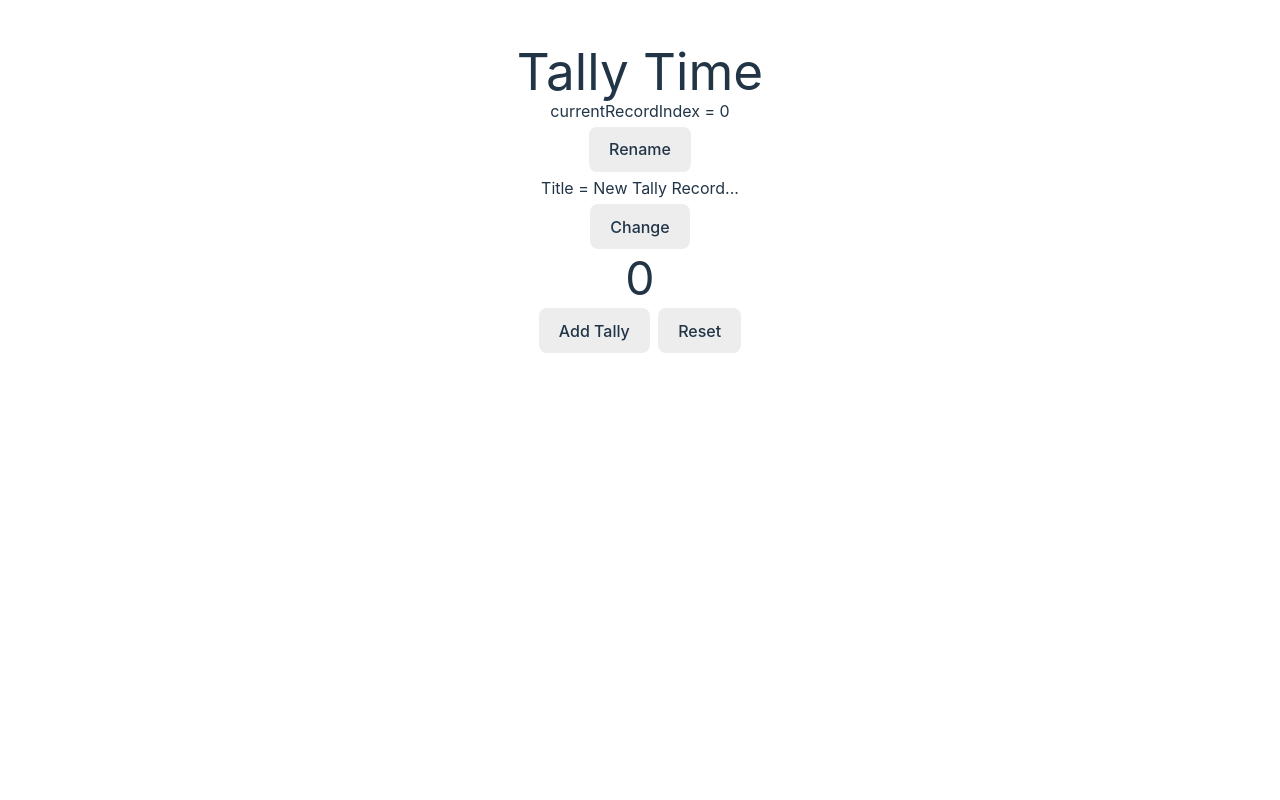
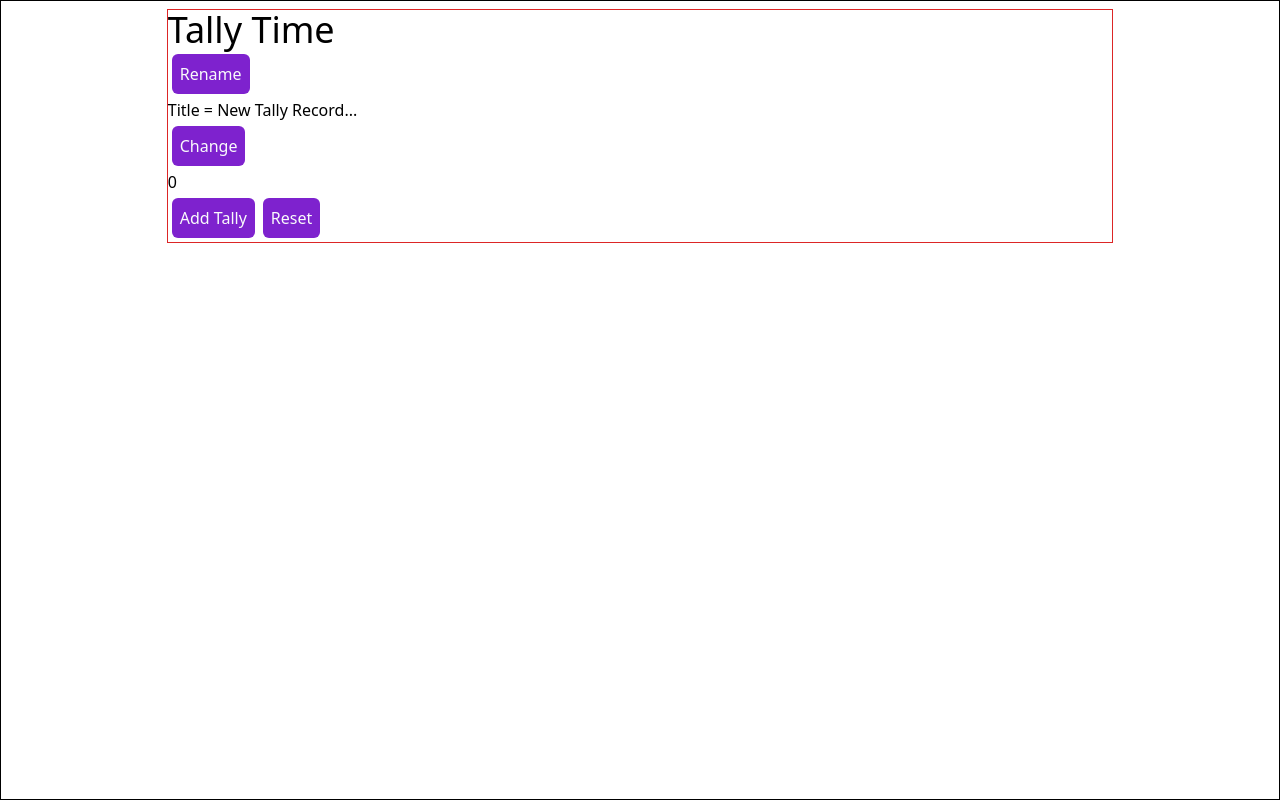
Before and after one commit to arcrad/tally_time, a React (Vite) app: page / in a window 1280 px wide. Built offline with nearby package versions, Linux system fonts and the light colour scheme.

Commit message:
styles revamp
cleared existing styles
started building styles with tailwind

```diff
--- a/src/App.css
+++ b/src/App.css
@@ -1,4 +1,5 @@
-#root {
+/*
+ #root {
   max-width: 1280px;
   margin: 0 auto;
   padding: 2rem;
@@ -19,3 +20,4 @@
 	list-style: none;
 	text-align: left;
 }
+*/
--- a/src/App.tsx
+++ b/src/App.tsx
@@ -87,23 +87,36 @@ function App() {
 
 	return (
     <>
-      <h1>Tally Time</h1>
-			<p>currentRecordIndex = {currentRecordIndex}</p>
-				<button onClick={addTally}>
+			<div className="flex flex-col content-center items-center h-screen border border-black border-solid p-2">
+				<div className="border border-red-600 w-3/4">
+					<h1 className="text-4xl">Tally Time</h1>
+					<button
+						className="m-1 rounded-md bg-purple-700 hover:bg-purple-900 text-gray-50 p-2"
+						onClick={addTally}
+					>
 						Rename
 					</button>
 					<p>Title = {tallyRecords[currentRecordIndex].title}</p>
-			<button onClick={() => recordSelectDialogRef.current.showModal()}>
+					<button
+						className="m-1 rounded-md bg-purple-700 hover:bg-purple-900 text-gray-50 p-2"
+						onClick={() => recordSelectDialogRef.current.showModal()}
+					>
 						Change
 					</button>
 					<h2>{tallyRecords[currentRecordIndex].tallySet.length}</h2>
-      <div className="card">
-        <button onClick={addTally}>
+					<button
+						className="m-1 rounded-md bg-purple-700 hover:bg-purple-900 text-gray-50 p-2"
+						onClick={addTally}
+					>
 						Add Tally
 					</button>
-				<button onClick={resetTallySet}>
+					<button
+						className="m-1 rounded-md bg-purple-700 hover:bg-purple-900 text-gray-50 p-2"
+						onClick={resetTallySet}
+					>
 						Reset
 					</button>
+				</div>
 				<TallyList
 					tallyRecords={tallyRecords}
 					currentRecordIndex={currentRecordIndex}
--- a/src/components/TallyList.tsx
+++ b/src/components/TallyList.tsx
@@ -10,7 +10,7 @@ function TallyList({
 	currentRecordIndex
 }:TallyListProps) {
 	return (
-		<div className="tallyListContainer">
+		<div className="">
 			{
 				tallyRecords && tallyRecords[currentRecordIndex] && tallyRecords[currentRecordIndex].length === 0 ?
 					<span>No tallys yet...</span>
--- a/src/index.css
+++ b/src/index.css
@@ -2,7 +2,8 @@
 @tailwind components;
 @tailwind utilities;
 
-:root {
+/*
+ :root {
   font-family: Inter, system-ui, Avenir, Helvetica, Arial, sans-serif;
   line-height: 1.5;
   font-weight: 400;
@@ -77,3 +78,4 @@ button:focus-visible {
     background-color: #ededed;
   }
 }
+*/
```
Lines whose indentation alone changed are shown as unchanged.
